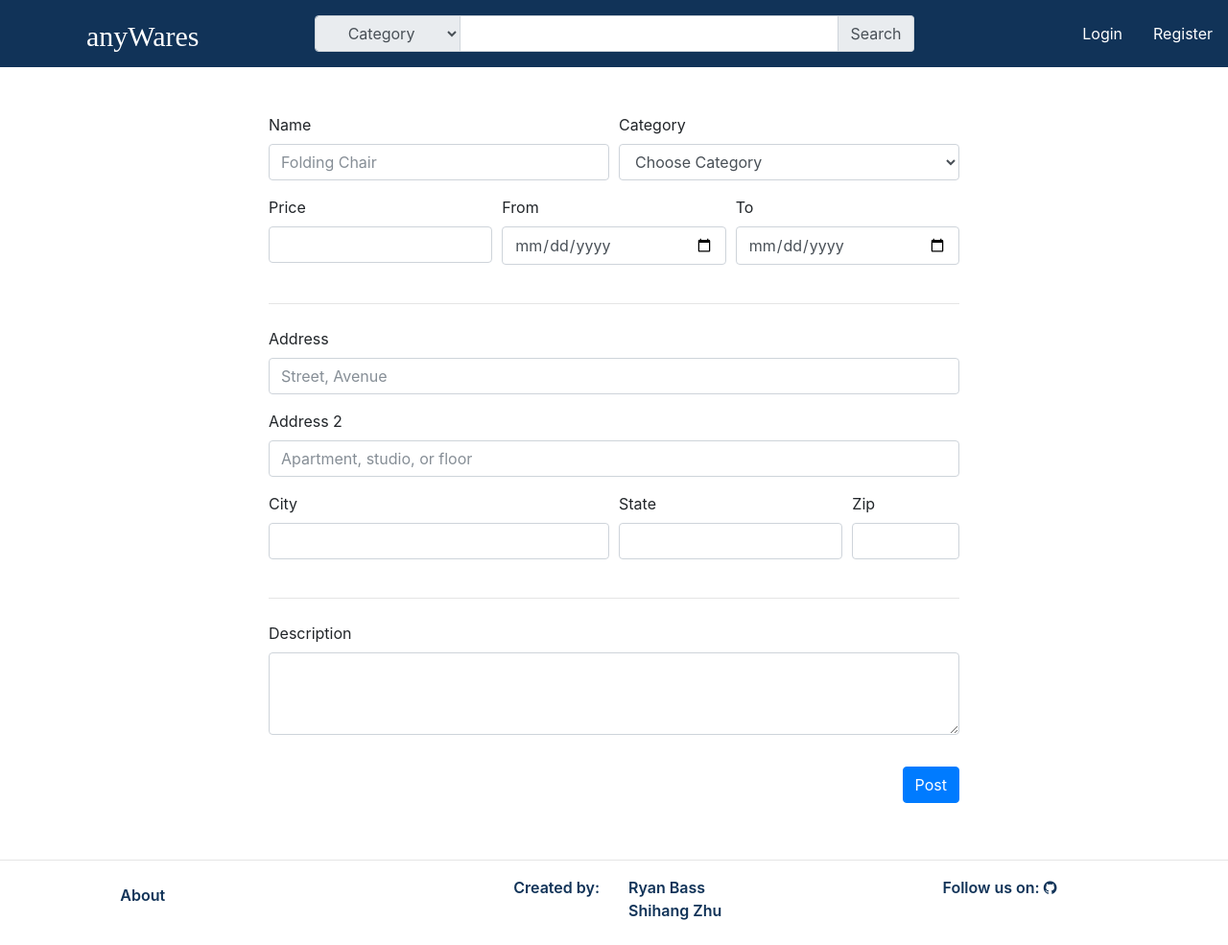
After one commit to nickszhu/307project, a Django app: template anyWares/templates/anyWares/edititem.html in a window 1280 px wide. The commit adds this page. Shown: the whole page at 96% size. Run offline with Django 3.2, Linux system fonts and the light colour scheme; the template is opened without the code that fills it: values that come from a table or form of the project are taken from there, others are empty; data comes from the database, SQL or seed files in the repository; some libraries are stand-ins or nearby versions; some web fonts are replaced.

Commit message:
edit item page myitem page

```diff
--- /dev/null
+++ b/anyWares/templates/anyWares/edititem.html
@@ -0,0 +1,84 @@
+{% extends "./index.html" %}
+{% block mainbody %}
+  <div class="newitem container">
+    <form class="main-form my-5" action="/anyWares/createItem/" method="post">{% csrf_token %}
+      <div class="form-row">
+        <div class="form-group col-md-6">
+          <label for="item_name">Name</label>
+          <input type="text" class="form-control" id="item_name" name="item_name" placeholder="{{item.name}}">
+        </div>
+        <div class="form-group col-md-6">
+          <label for="item_category">Category</label>
+          <select id="item_category" name="item_category" class="form-control">
+              <option selected>Choose Category</option>
+              {% for category in category_list %}
+                <option>{{ category.category_name }}</option>
+              {% endfor %}
+          </select>
+        </div>
+      </div>
+      <div class="form-row">
+        <div class="form-group col-md-4">
+          <label for="item_price">Price</label>
+          <input type="number" class="form-control" id="item_price" name="item_price" placeholder="{{item.price}}">
+        </div>
+        <div class="form-group col-md-4">
+          <label for="item_fromdate">From</label>
+          <input type="date" class="form-control" id="item_fromdate" name="item_fromdate">
+        </div>
+        <div class="form-group col-md-4">
+          <label for="item_todate">To</label>
+          <input type="date" class="form-control" id="item_todate" name="item_todate">
+        </div>
+      </div>
+
+      <!-- <div class="form-group">
+        <label for="item_image">Item Image</label>
+        <input type="file" class="form-control-file" id="item_image" name="item_image">
+      </div> -->
+
+      <hr class="my-4">
+      <div class="form-group">
+        <label for="item_address_1">Address</label>
+        <input type="text" class="form-control" id="item_address_1" name="item_address_1" placeholder="Street, Avenue">
+      </div>
+
+      <div class="form-group">
+        <label for="item_address_2">Address 2</label>
+        <input type="text" class="form-control" id="item_address_2" name="item_address_2" placeholder="Apartment, studio, or floor">
+      </div>
+      <div class="form-row">
+        <div class="form-group col-md-6">
+          <label for="item_city">City</label>
+          <input type="text" class="form-control" id="item_city" name="item_city">
+        </div>
+        <div class="form-group col-md-4">
+          <label for="item_state">State</label>
+          <input type="text" class="form-control" id="item_state" name="item_state">
+        </div>
+        <div class="form-group col-md-2">
+          <label for="item_zip">Zip</label>
+          <input type="text" class="form-control" id="item_zip" name="item_zip">
+        </div>
+      </div>
+      <hr class="my-4">
+
+
+      <div class="form-group">
+        <label for="item_description">Description</label>
+        <textarea class="form-control" id="item_description" name="item_description" rows="3"></textarea>
+      </div>
+
+      <div class="form-group row">
+          <div class="col-sm-auto mx-auto">
+            <div class="g-recaptcha" data-sitekey="6LeIxAcTAAAAAJcZVRqyHh71UMIEGNQ_MXjiZKhI"></div>
+          </div>
+        </div>
+      <div class="form-group row">
+        <div class="col-sm-12">
+          <button type="submit" class="btn btn-primary float-right">Post</button>
+        </div>
+      </div>
+    </form>
+  </div>
+{% endblock %}
```
Also changed, not shown: anyWares/templates/anyWares/account.html (+5 -5 lines), anyWares/templates/anyWares/itemView.html (+6 -5 lines), anyWares/templates/anyWares/myitems.html (added, +22 -0 lines).
